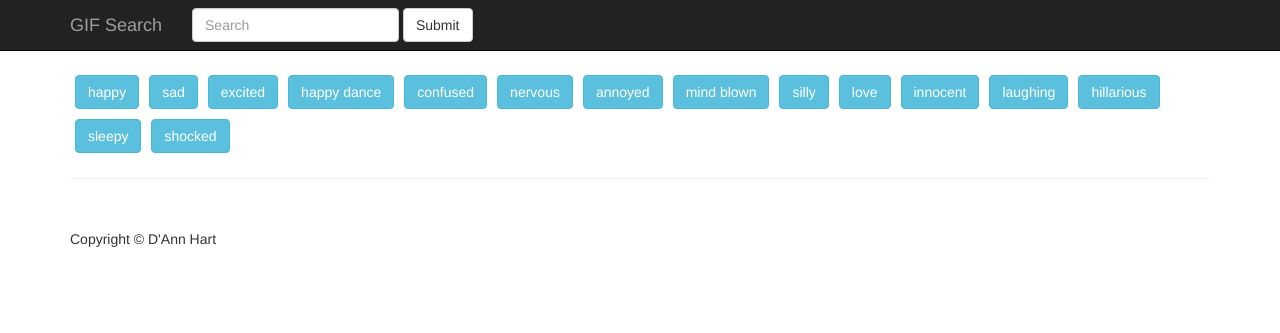
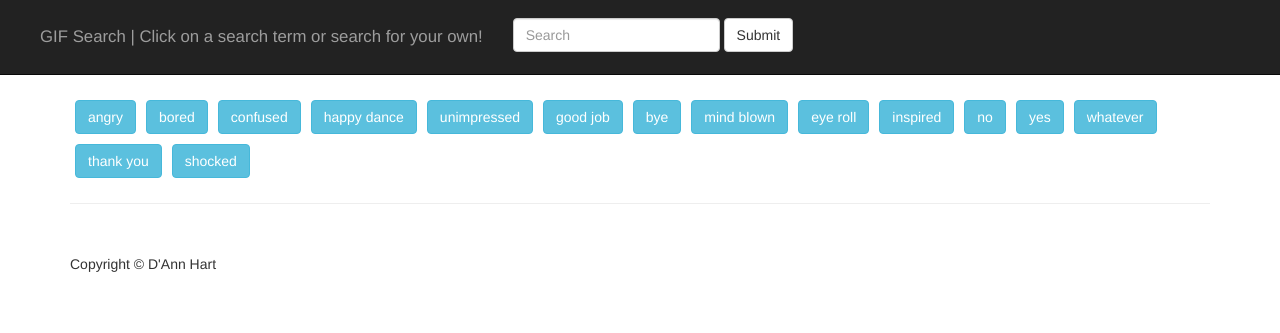
Before and after one commit to dnhart/giphy-api, a PHP site: page / in a window 1280 px wide. Shown: the top 333 px of the page. Run offline with PHP 8.4, Linux system fonts and the light colour scheme; some libraries are stand-ins or nearby versions.

Commit message:
working code. basic debugging. pretty much done.

```diff
--- a/assets/css/4-col-portfolio.css
+++ b/assets/css/4-col-portfolio.css
@@ -5,7 +5,7 @@
  */
 
 body {
-    padding-top: 70px; /* Required padding for .navbar-fixed-top. Remove if using .navbar-static-top. Change if height of navigation changes. */
+
 }
 
 .portfolio-item {
@@ -28,3 +28,11 @@ footer {
 .animated{
 	display: none;
 }
+
+.navbar-text {
+	font-size: 1.2em;
+    color: #efefef;
+}
+.navbar-header {
+	padding: 10px;
+}
--- a/assets/javascript/giphyapi.js
+++ b/assets/javascript/giphyapi.js
@@ -1,50 +1,80 @@
-var topics=["happy","sad", "excited", "happy dance", "confused", "nervous", "annoyed", "mind blown", "silly", "love", "innocent", "laughing", "hillarious", "sleepy", "shocked"];
+var topics=["angry","bored", "confused", "happy dance", "unimpressed", "good job", "bye", "mind blown", "eye roll", "inspired", "no", "yes", "whatever", "thank you", "shocked"];
+
+var searchTerm;
+
 
 function setup(){
+	$("#buttonBox").html("");
 	$.each(topics, function(i, value) {
 		var newButton =$("<button type='button' class='btn btn-info buttonSearch' value='"+value+"'>"+value+'</button>');
 		var buttonBox =$("#buttonBox");
 		buttonBox.append(newButton);
 	});
 
+	//assign onClick functionality to display gifs from Giphy when topic buton is clicked.
+	$(".buttonSearch").on("click", buttonSearch);
 };
 
 
 //setup initial buttons from the topics array
 setup();
 
-//assign onClick functionality to display gifs from Giphy when topic buton is clicked.
-$(".buttonSearch").on("click", displayGifs);
 
-function displayGifs (){
-	var searchTerm = this.attributes[2].value;
+//sets searchTerm when topic button is clicked
+function buttonSearch(){
+	searchTerm = this.attributes[2].value;
 	searchTerm = searchTerm.replace(/\s+/g, '+').toLowerCase();
 		console.log(searchTerm);
-    // Example queryURL for Giphy API
-   var queryURL = "http://api.giphy.com/v1/gifs/search?q="+searchTerm+"&api_key=dc6zaTOxFJmzC&limit=10";
+  	displayGifs ();
+};
 
+//assigns onClick function to search button
+$(".userInput").on("click", userSearch);
 
+//sets searchTerm when the user enters a term in the search box
+function userSearch(e){
+	e.preventDefault();
+	searchTerm = $('#search').val();
+	searchTerm = searchTerm.replace(/\s+/g, '+').toLowerCase();
+		console.log(searchTerm);
+	topics.push(searchTerm);
+	setup();
+   	displayGifs ();
+   	$('#search').val('').placeholder();
+};
+
+//takes the searchTerm, queries Giphy, and displays results.
+function displayGifs (){
+	//giphy query
+   var queryURL = "http://api.giphy.com/v1/gifs/search?q="+searchTerm+"&api_key=dc6zaTOxFJmzC&rating=pg-13&limit=10";
+
+   //pulls the inforation (still image, animated image, rating, and slug) from the gighy JSON object
   $.ajax({ url: queryURL, method: 'GET' }).done(function(response) {
       var giphyArray = response;
       var importArray =giphyArray.data;
       console.log(importArray);
+
+      //clears the existing images, if any
+      $("#photoContainer").html("");
+
+      //pulls the variables and displays the images from the JSON object
       $.each(importArray, function(key, value){
 		var whatisthekey = key;
 		var stillImage = value.images.fixed_height_still.url;
 		var animatedImage = value.images.fixed_height.url;
+		var rating = value.rating;
 		var slug = value.slug;
-		$("#photoContainer").append("<div class='portfolio-item'><img class='img-responsive still' src="+stillImage+" alt='"+slug+"'><img class='img-responsive animated' src="+animatedImage+" alt='"+slug+"'></div>");
+		$("#photoContainer").append("<div class='portfolio-item'><img class='img-responsive still' src="+stillImage+" alt='"+slug+"'><img class='img-responsive animated' src="+animatedImage+" alt='"+slug+"'><figcaption>Rating: "+rating+"</div>");
 
 	});
-
+    //assigns onClick functionality to images
   	$(".portfolio-item").on("click", toggleGifs);
 
-  });
+  }); //end ajax loop
+};//end displayGifs
 
-//});
-};
-
+//toggles visibiity on still and animated images
 function toggleGifs (event){
 	$(event.currentTarget.firstChild).toggle();
-	$(event.currentTarget.lastChild).toggle();
+	$(event.currentTarget.childNodes[1]).toggle();
 };
--- a/index.html
+++ b/index.html
@@ -35,31 +35,31 @@
   integrity="sha256-16cdPddA6VdVInumRGo6IbivbERE8p7CQR3HzTBuELA="
   crossorigin="anonymous"></script>
   </head>
-<body>
+<body class="clearfix">
 <!-- Navigation -->
-<nav class="navbar navbar-inverse navbar-fixed-top" role="navigation">
-  <div class="container clearfix">
+<nav class="navbar navbar-inverse navbar-static-top clearfix" role="navigation">
+
     <!-- Brand and toggle get grouped for better mobile display -->
       <div class="navbar-header">
-        <a class="navbar-brand" href="#">GIF Search</a>
+      <div class="container">
+        <p class="navbar-text">GIF Search | Click on a search term or search for your own!</p>
+         <form class="navbar-form navbar-left">
+          <div class="form-group">
+            <input type="text" name="search" id="search" class="form-control" placeholder="Search">
+          </div>
+          <button type="submit" class="btn btn-default userInput">Submit</button>
+        </form>
       </div>
-      <div class="collapse navbar-collapse" id="bs-example-navbar-collapse-1">
-        <form class="navbar-form navbar-left">
-          <div class="form-group">
-            <input type="text" class="form-control" placeholder="Search">
-          </div>
-          <button type="submit" class="btn btn-default">Submit</button>
-        </form>
-      </div><!-- /.navbar-collapse -->
-  </div><!-- /.container-fluid -->
+    </div>
 </nav>
 
 
 <!-- Page Content -->
-    <div class="container clearfix">
+<div class="container">
 
         <!-- Page Heading -->
         <div class="row">
+
             <div class="col-lg-12" id="buttonBox">
 
             </div>
```
Lines whose indentation alone changed are shown as unchanged.
